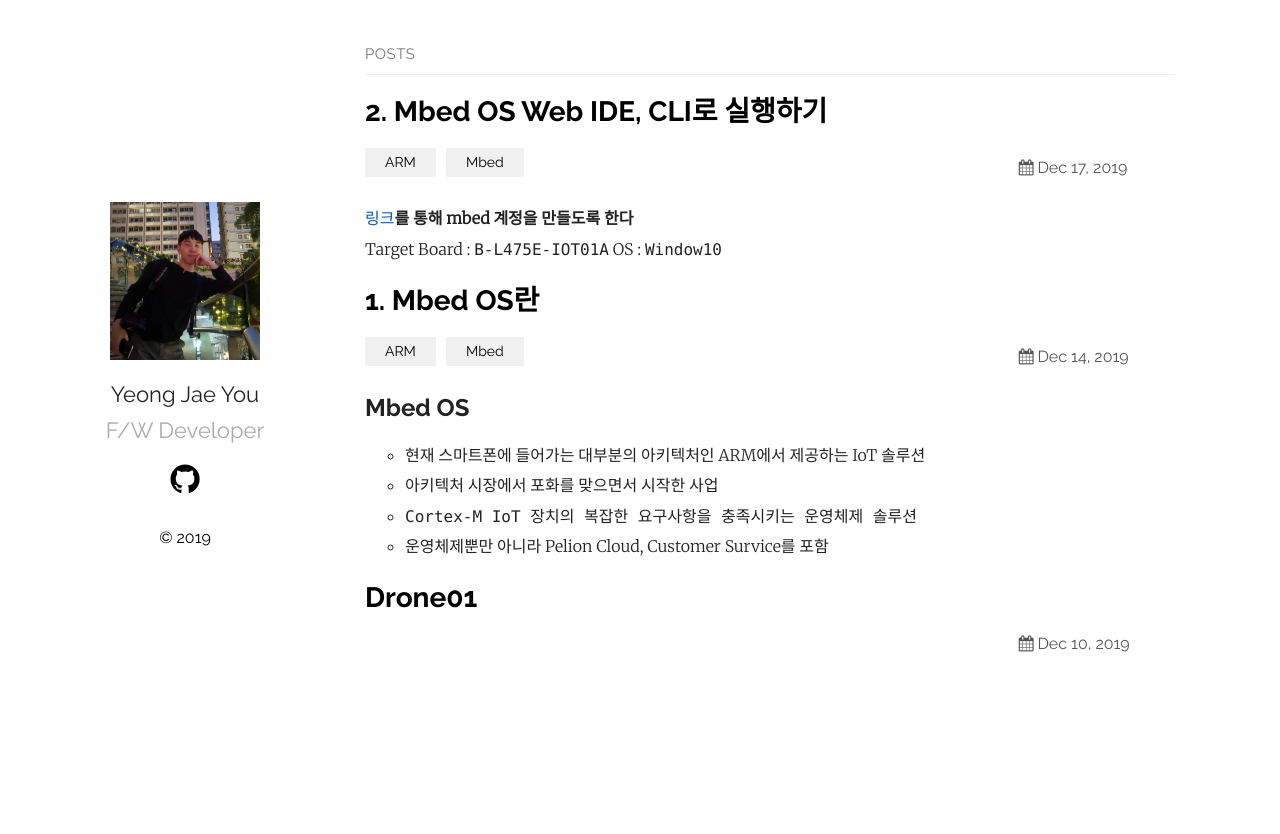
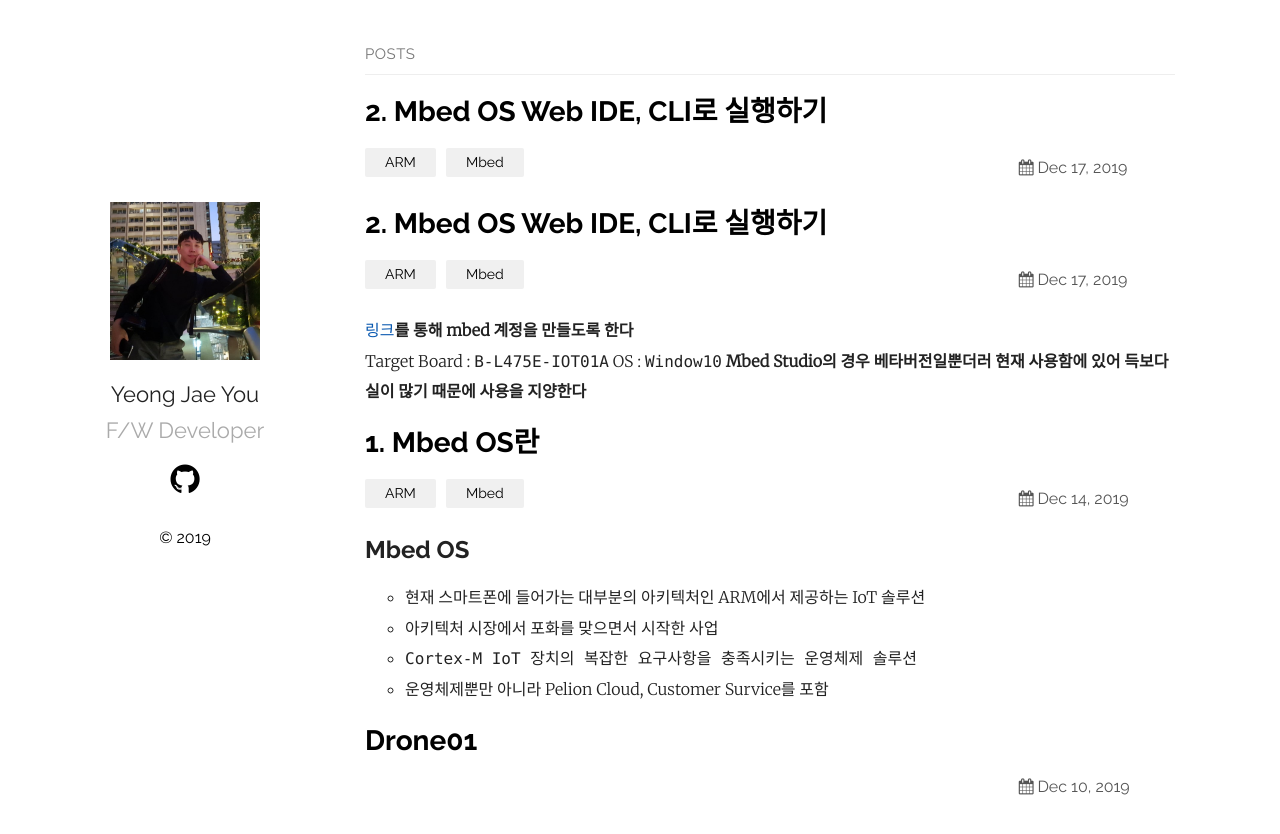
Before and after one commit to zhuhaijun753/ARM, a Jekyll site: the page built from index.md, in a window 1280 px wide. Shown: the top 834 px of the page. Built offline with Jekyll 4.4.1, drawn with Linux system fonts in a browser that asks for light colours.

Commit message:
add post

```diff
--- a/_posts/2019-12-16-mbed02.md
+++ b/_posts/2019-12-16-mbed02.md
@@ -8,6 +8,7 @@ categories: ARM Mbed
 [링크](https://os.mbed.com/)__를 통해 mbed 계정을 만들도록 한다__
 Target Board : `B-L475E-IOT01A`
 OS : `Window10`
+__Mbed Studio의 경우 베타버전일뿐더러 현재 사용함에 있어 득보다 실이 많기 때문에 사용을 지양한다__
 
 ---
 
@@ -26,7 +27,10 @@ OS : `Window10`
 
 ---
 
-### Mbed OS의 장점 중 하나는 Mbed OS를 지원하는 보드 내에서는 하드웨어 독립적이다
+### Mbed OS의 장점 중 하나는 Mbed OS를 지원하는 보드 내에서는 하드웨어 독립적이다. 이를 극명하게 보여주는 예가 Online Compiler다
+
+> 실제로 사용했을 때 미국 아침시간대에 가끔 서버가 멈추는 현상이 있어 internal error라는 error 문구를 띄우면서 컴파일이 되지 않게 된다
+
 
 1. LED blink 예제를 찾기 위해, Google에 Mbed Led blink라고 검색한다
   ![01](https://drive.google.com/uc?id=14j-AhJkKVEEWq7DLmGZ7RY9Mo_NlQ9_t)
--- /dev/null
+++ b/_posts/2019-12-18-mbed03.md
@@ -0,0 +1,6 @@
+---
+layout: post
+title:  "2. Mbed OS Web IDE, CLI로 실행하기"
+date:   2019-12-17
+categories: ARM Mbed
+---
```
